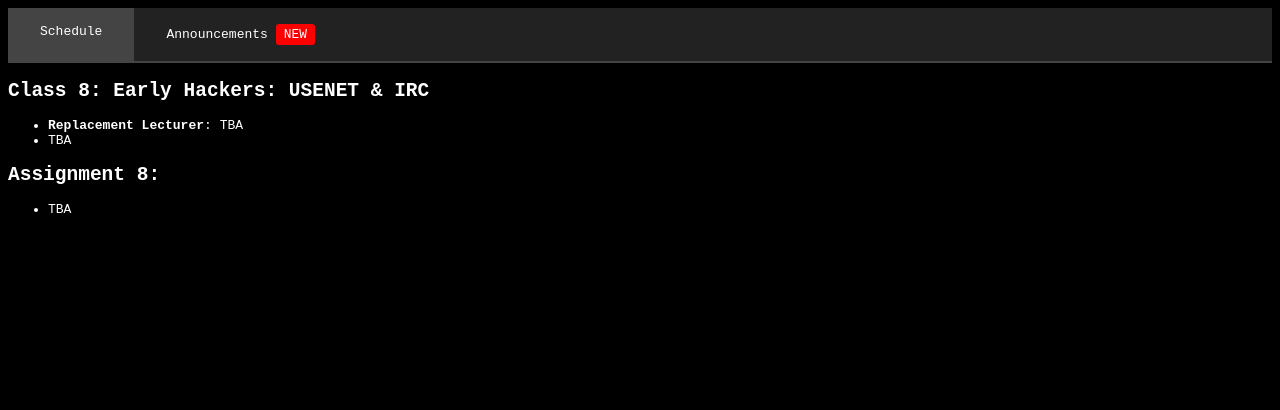
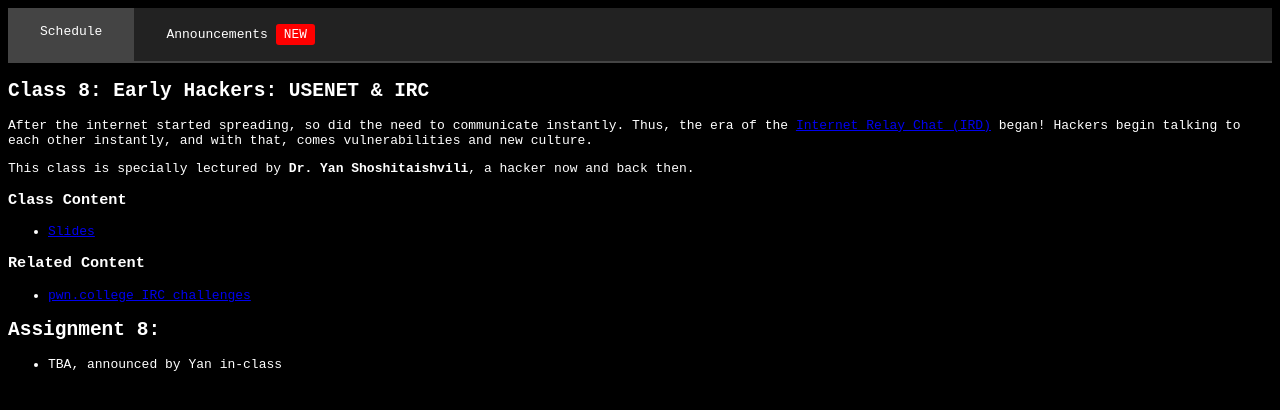
Before and after one commit to mahaloz/cse194-s25, a Jekyll site: the page built from _posts/2025-03-17-class-replace.md, in a window 1280 px wide. Shown: the top 410 px of the page. Built offline with Jekyll 4.4.1, drawn with Linux system fonts in a browser that asks for light colours.

Commit message:
update replacement class

```diff
--- a/_posts/2025-03-17-class-replace.md
+++ b/_posts/2025-03-17-class-replace.md
@@ -1,12 +1,21 @@
 ---
 title: "Class 8: Early Hackers: USENET & IRC"
 layout: post
-description: "Guest Lecture"
+description: "Class 8: Early Hackers: USENET & IRC"
 ---
 
 ## Class 8: Early Hackers: USENET & IRC
-- **Replacement Lecturer**: TBA
-- TBA
+After the internet started spreading, so did the need to communicate instantly.
+Thus, the era of the [Internet Relay Chat (IRD)](https://en.wikipedia.org/wiki/IRC) began!
+Hackers begin talking to each other instantly, and with that, comes vulnerabilities and new culture.
+
+This class is specially lectured by **Dr. Yan Shoshitaishvili**, a hacker now and back then.
+
+### Class Content
+- [Slides](https://docs.google.com/presentation/d/1tHrXYmz74YvI-LoLXRRT8vyZ3enZ0wFpttuQryAnOlk/edit?usp=sharing)
+
+### Related Content
+- [pwn.college IRC challenges](https://pwn.college/honors-dojo~ef9ed69f/irc/)
 
 ## Assignment 8:
-- TBA
+- TBA, announced by Yan in-class
```
